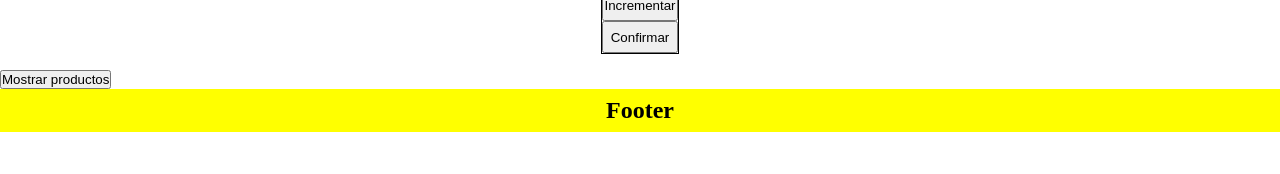
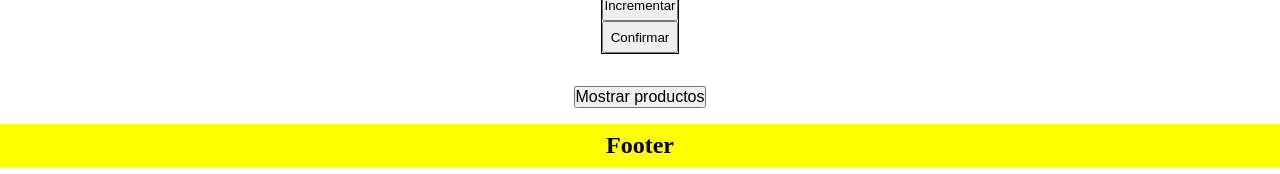
Before and after one commit to yunkamb/React, a React (Create React App) app: page / in a window 1280 px wide. Shown: the part 448-622 px from the top of the page. Built offline with nearby package versions, Linux system fonts and the light colour scheme.

Commit message:
Desafio 06 completo

```diff
--- a/src/components/Item/Item.js
+++ b/src/components/Item/Item.js
@@ -1,4 +1,8 @@
-export const ITEMS = [
+import React, { useState } from "react"
+
+
+const Items = () => {
+    const [items, setItems] = useState([
         {
             id: 1,
             name: "Pava Electrica",
@@ -17,4 +21,21 @@ export const ITEMS = [
             price: "$15.000",
             img: "https://http2.mlstatic.com/D_NQ_NP_881651-MLA43579033796_092020-O.webp",
         },
-]
+    ])
+
+    return (
+        <div className="itemList">
+            {items.map(item => {
+                return (
+                    <div key={item.id}>
+                        <img src={item.img} alt="" />
+                        <h1>{item.name}</h1>
+                        <p>{item.price}</p>
+                    </div>
+                )
+            })}
+        </div>
+    )
+}
+
+export default Items
--- a/src/components/ItemList/ItemList.js
+++ b/src/components/ItemList/ItemList.js
@@ -1,40 +1,30 @@
 import React, { useState } from 'react'
-import { ITEMS } from "../Item/Item"
+import ReactDOM from 'react-dom'
+import Items from "../Item/Item"
 
 
-const ItemList = ({ }) => {
+const ItemList = () => {
 
     const getItems = () => {
         const promesa = new Promise((resolve, reject) => {
             setTimeout(() => {
-                const respuesta = ITEMS
+                const respuesta = <Items />
                 resolve(respuesta)
                 //reject("Error en la respuesta")
             }, 2000)
         })
 
         promesa.then((param) => {
-            console.log(param)
+            ReactDOM.render(param, document.querySelector(".mostrarProductos"))
         }).catch((error) => {
             console.log(`Error!: ${error}`)
         })
     }
 
-    {
-        ITEMS.map(item => {
-            return (
-                <div key={item.id}>
-                    <p><img src={item.img} />{item.name} {item.price} </p>
-                </div>
-            )
-        })
-    }
-
-
-
     return (
-        <div className="itemList">
-            <button onClick={getItems()}>Mostrar productos</button>
+        <div>
+            <button className="btnProductos" onClick={getItems}>Mostrar productos</button>
+            <div className="mostrarProductos"></div>
         </div>
     )
 }
--- a/src/style.css
+++ b/src/style.css
@@ -49,9 +49,16 @@ h1 {
 
 .itemList {
     display: flex;
-    font-size: 2rem;
+    justify-content: space-evenly;
+    font-size: 1.5rem;
+    margin: 1rem auto;
 }
 
 .itemList img {
     height: 300px;
 }
+
+.btnProductos {
+    margin-block: 1rem;
+    font-size: 1rem;
+}
```
Lines whose indentation alone changed are shown as unchanged.
